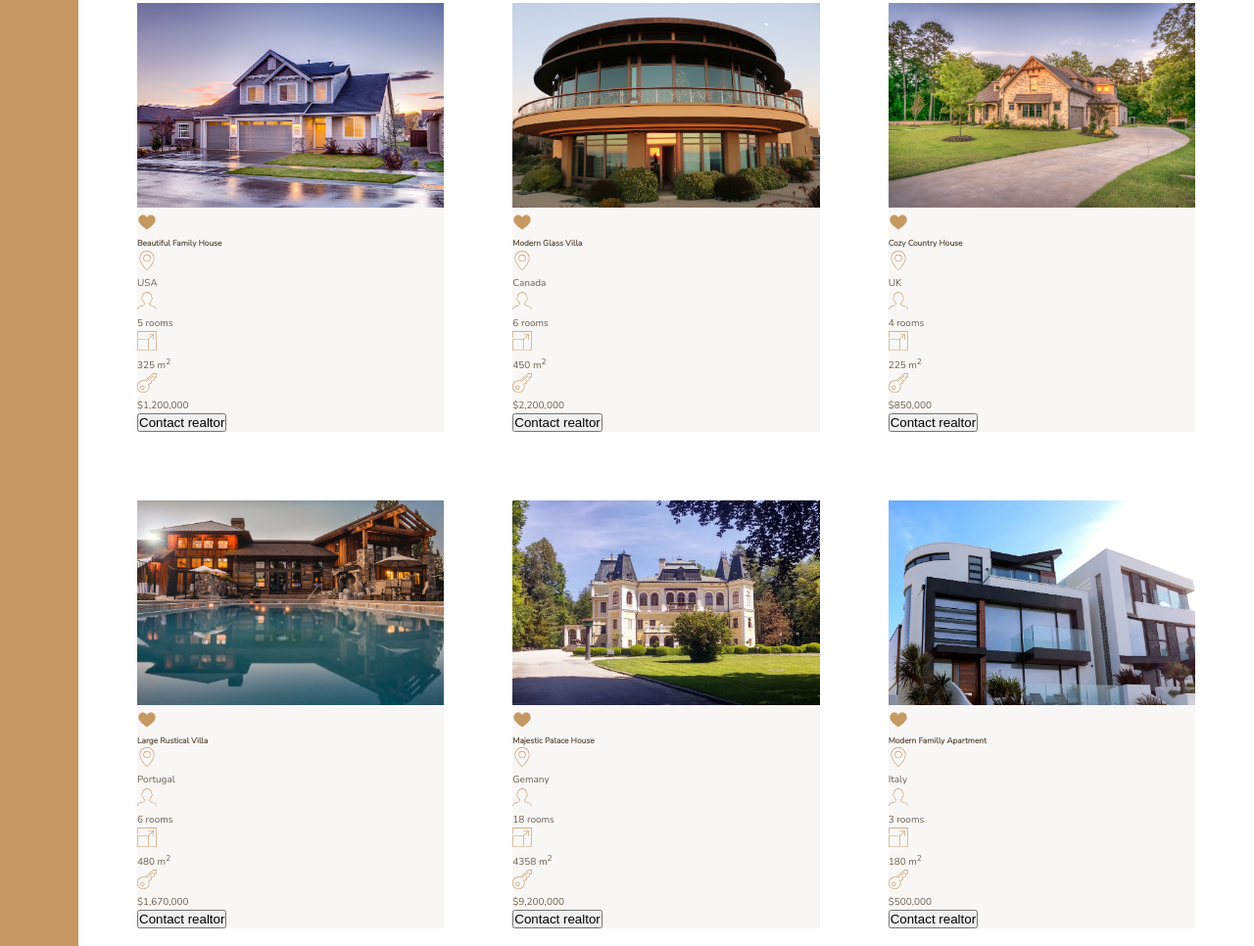
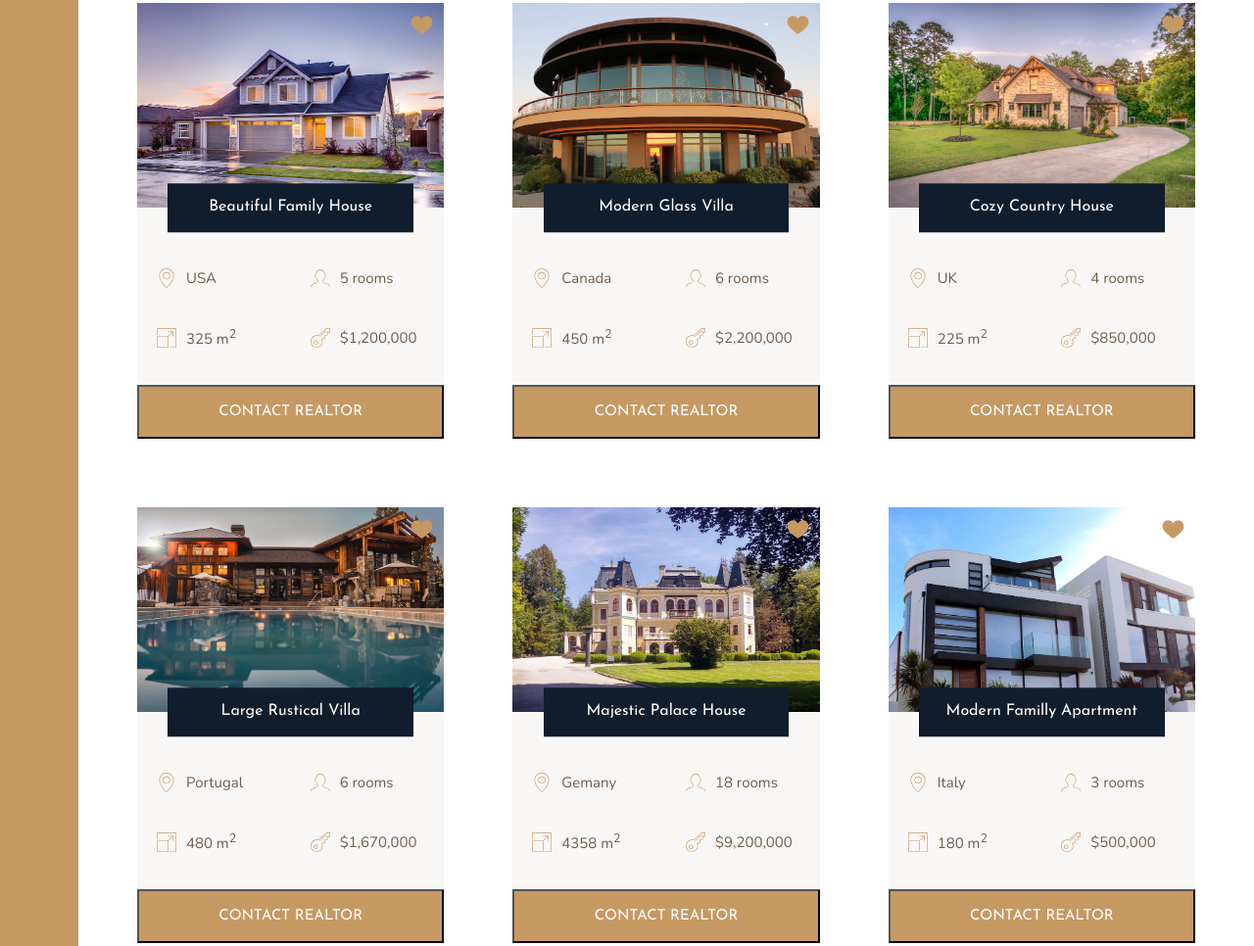
Before and after one commit to AndrzejKnit/nexter, a plain HTML site: page index.html in a window 1280 px wide. Shown: the part 1967-2933 px from the top of the page at 98% size. Drawn offline with nearby package versions, Linux system fonts and the light colour scheme.

Commit message:
Lesson 113: Building the Homes Section - Part 2

```diff
--- a/css/style.css
+++ b/css/style.css
@@ -238,13 +238,54 @@ body {
   grid-gap: 7rem; }
 
 .home {
-  background-color: #f9f7f6; }
+  background-color: #f9f7f6;
+  display: grid;
+  grid-template-columns: repeat(2, 1fr);
+  grid-row-gap: 3.5rem; }
   .home__img {
-    width: 100%; }
-  .home svg {
+    width: 100%;
+    grid-row: 1 / 2;
+    grid-column: 1 / -1;
+    z-index: 1; }
+  .home__like {
+    grid-row: 1 / 2;
+    grid-column: 2 / 3;
     fill: #c69963;
-    height: 2rem;
-    width: 2rem; }
+    height: 2.5rem;
+    width: 2.5rem;
+    z-index: 2;
+    justify-self: end;
+    margin: 1rem; }
+  .home__name {
+    grid-column: 1 / -1;
+    grid-row: 1 / 2;
+    justify-self: center;
+    align-self: end;
+    z-index: 3;
+    width: 80%;
+    font-family: "Josefin Sans", sans-serif;
+    font-size: 1.6rem;
+    text-align: center;
+    padding: 1.25rem;
+    background-color: #101d2c;
+    color: #fff;
+    font-weight: 400;
+    transform: translateY(50%); }
+  .home__location, .home__rooms {
+    margin-top: 2.5rem;
+    margin-left: 2rem; }
+  .home__location, .home__rooms, .home__area, .home__price {
+    font-size: 1.5rem;
+    margin-left: 2rem;
+    display: flex;
+    align-items: center; }
+    .home__location svg, .home__rooms svg, .home__area svg, .home__price svg {
+      fill: #c69963;
+      height: 2rem;
+      width: 2rem;
+      margin-right: 1rem; }
+  .home__btn {
+    grid-column: 1 / -1; }
 
 .gallery {
   background-color: #54483A;
--- a/index.html
+++ b/index.html
@@ -120,7 +120,7 @@
                     </svg>
                     <p>$1,200,000</p>
                 </div>
-                <button class="cta">Contact realtor</button>
+                <button class="btn home__btn">Contact realtor</button>
             </div>
 
             <div class="home">
@@ -158,7 +158,7 @@
                     </svg>
                     <p>$2,200,000</p>
                 </div>
-                <button class="cta">Contact realtor</button>
+                <button class="btn home__btn">Contact realtor</button>
             </div>
 
             <div class="home">
@@ -196,7 +196,7 @@
                     </svg>
                     <p>$850,000</p>
                 </div>
-                <button class="cta">Contact realtor</button>
+                <button class="btn home__btn">Contact realtor</button>
             </div>
 
             <div class="home">
@@ -234,7 +234,7 @@
                     </svg>
                     <p>$1,670,000</p>
                 </div>
-                <button class="cta">Contact realtor</button>
+                <button class="btn home__btn">Contact realtor</button>
             </div>
 
             <div class="home">
@@ -272,7 +272,7 @@
                     </svg>
                     <p>$9,200,000</p>
                 </div>
-                <button class="cta">Contact realtor</button>
+                <button class="btn home__btn">Contact realtor</button>
             </div>
 
             <div class="home">
@@ -310,7 +310,7 @@
                     </svg>
                     <p>$500,000</p>
                 </div>
-                <button class="cta">Contact realtor</button>
+                <button class="btn home__btn">Contact realtor</button>
             </div>
         </section>
         <section class="gallery">
--- a/sass/_homes.scss
+++ b/sass/_homes.scss
@@ -1,6 +1,7 @@
 .homes {
     grid-column: center-start / center-end;
     margin: 15rem 0;
+
     display: grid;
     grid-template-columns: repeat(auto-fit, minmax(25rem, 1fr));
     grid-gap: 7rem;
@@ -9,41 +10,70 @@
 .home {
     background-color: $color-grey-light-1;
 
+    display: grid;
+    grid-template-columns: repeat(2, 1fr);
+    grid-row-gap: 3.5rem;
+
     &__img {
         width: 100%;
+        grid-row: 1 / 2;
+        grid-column: 1 / -1;
+        z-index: 1;
     }
 
     &__like {
-
+        grid-row: 1 / 2;
+        grid-column: 2 / 3;
+        fill: $color-primary;
+        height: 2.5rem;
+        width: 2.5rem;
+        z-index: 2;
+        justify-self: end;
+        margin: 1rem;
     }
 
     &__name {
+        grid-column: 1 / -1;
+        grid-row: 1 / 2;
+        justify-self: center;
+        align-self: end;
+        z-index: 3;
 
+        width: 80%;
+        font-family: $font-display;
+        font-size: 1.6rem;
+        text-align: center;
+        padding: 1.25rem;
+        background-color: $color-secondary;
+        color: #fff;
+        font-weight: 400;
+        transform: translateY(50%);
     }
 
-    &__location {
-
+    &__location,
+    &__rooms {
+        margin-top: 2.5rem;
+        margin-left: 2rem;
     }
-
-    &__rooms {
-
-    }
-
-    &__area {
-
-    }
-
+    &__location,
+    &__rooms,
+    &__area,
     &__price {
 
-}
+    font-size: 1.5rem;
+    margin-left: 2rem;
+    display: flex;
+    align-items: center;
 
     svg {
         fill: $color-primary;
         height: 2rem;
         width: 2rem;
+        margin-right: 1rem;
     }
-    p {
+}
 
-    }
-
+&__btn {
+    grid-column: 1 / -1;
 }
+}
```
